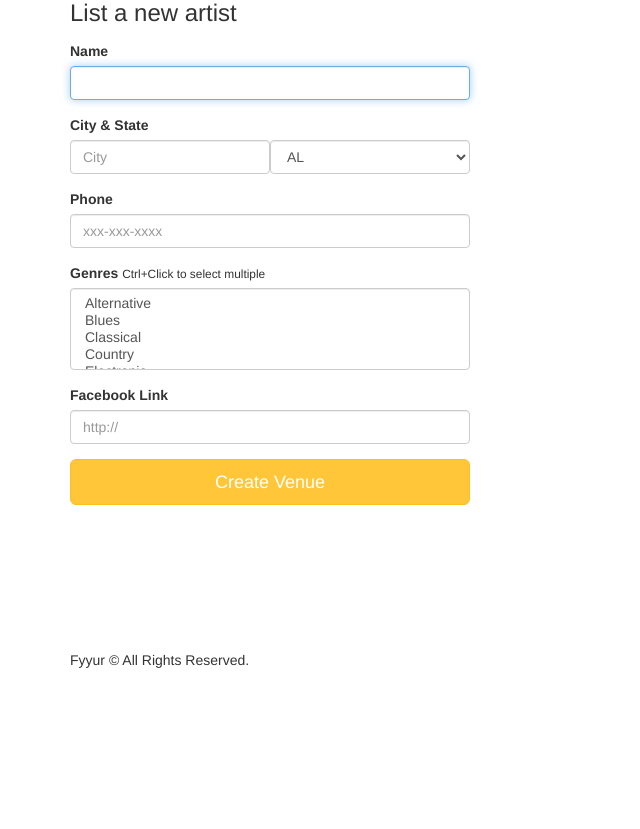
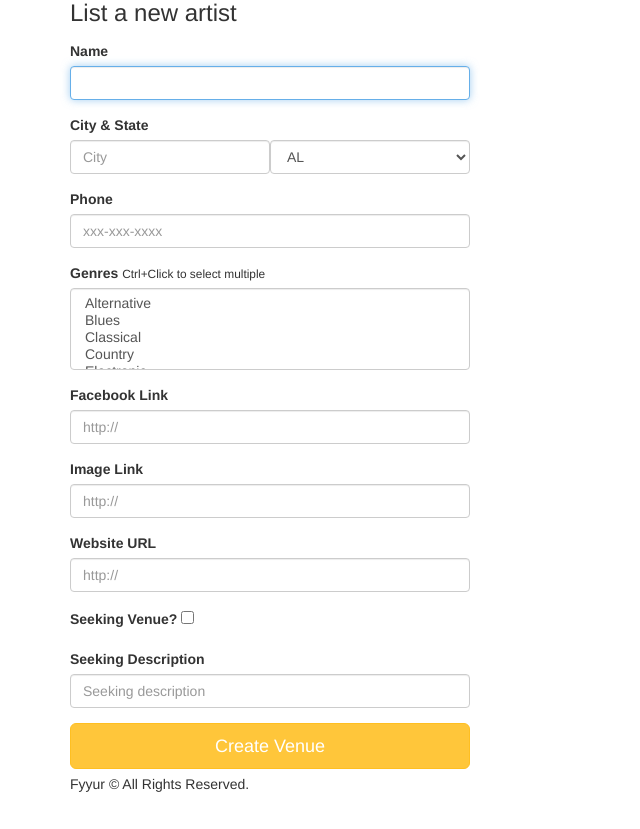
Before and after one commit to PA55ION/fyyur, a Flask app: page /artists/create in a window 1280 px wide. Shown: the part 95-924 px from the top of the page, without its empty margins (0-640 px from the left). Before the commit the page ends 763 px from the top, so only its background shows below. Run offline with Flask 2, Linux system fonts and the light colour scheme; some libraries are stand-ins or nearby versions.

Commit message:
feat: add missing field for new artist form

```diff
--- a/templates/forms/new_artist.html
+++ b/templates/forms/new_artist.html
@@ -32,6 +32,22 @@
           <label for="genres">Facebook Link</label>
           {{ form.facebook_link(class_ = 'form-control', placeholder='http://', autofocus = true) }}
         </div>
+        <div class="form-group">
+          <label for="image_link">Image Link</label>
+          {{ form.image_link(class_ = 'form-control', placeholder='http://',  autofocus = true) }}
+        </div>
+        <div class="form-group">
+          <label for="website">Website URL</label>
+          {{ form.website(class_ = 'form-control', placeholder='http://',  autofocus = true) }}
+        </div>
+        <div class="form-group">
+          <label for="seeking_talent">Seeking Venue?</label>
+          {{ form.seeking_venue(class_ = 'form-check-input',  autofocus = true) }}
+        </div>
+        <div class="form-group">
+          <label for="seeking_talent">Seeking Description</label>
+          {{ form.seeking_description(class_ = 'form-control', placeholder='Seeking description', autofocus = true) }}
+        </div>
       <input type="submit" value="Create Venue" class="btn btn-primary btn-lg btn-block">
     </form>
   </div>
```
